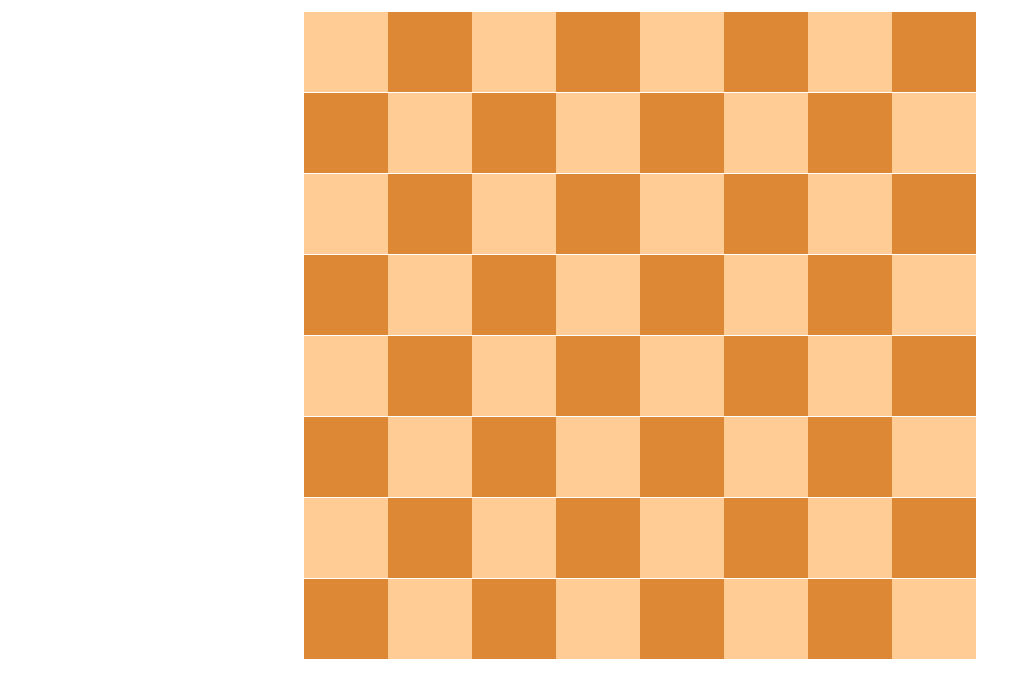
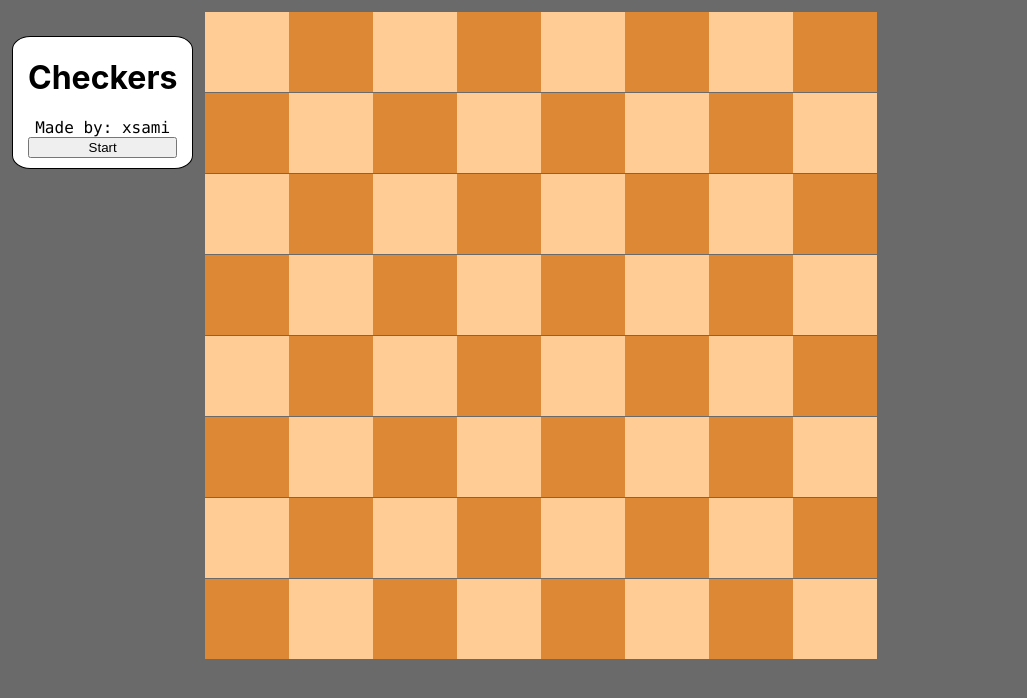
Before and after one commit to xsami/checker, a React (Create React App) app: page / in a window 1280 px wide. Shown: the top 698 px of the page, without its empty margins (0-1027 px from the left). Built offline with nearby package versions, Linux system fonts and the light colour scheme.

Commit message:
question 2: pieces structure

```diff
--- a/public/index.html
+++ b/public/index.html
@@ -1,5 +1,5 @@
 <!DOCTYPE html>
-<html lang="en">
+<html lang="en" style="background-color: #6b6a6a;">
   <head>
     <meta charset="utf-8" />
     <link rel="icon" href="%PUBLIC_URL%/favicon.ico" />
--- a/src/App.css
+++ b/src/App.css
@@ -1,5 +1,8 @@
 .App {
-  text-align: center;
+}
+
+.inline {
+  display: inline-grid;
 }
 
 .App-logo {
--- a/src/App.js
+++ b/src/App.js
@@ -1,11 +1,27 @@
 import React from 'react';
 import './App.css';
 import Board from './components/Board/Board';
+import Config from './components/Config/Config';
+import { GameContextProvider } from './context';
 
 function App() {
+  const board = [
+    [0, 0, 0, 0, 0, 0, 0, 0],
+    [0, 0, 0, 0, 0, 0, 0, 0],
+    [0, 0, 0, 0, 0, 0, 0, 0],
+    [0, 0, 0, 0, 0, 0, 0, 0],
+    [0, 0, 0, 0, 0, 0, 0, 0],
+    [0, 0, 0, 0, 0, 0, 0, 0],
+    [0, 0, 0, 0, 0, 0, 0, 0],
+    [0, 0, 0, 0, 0, 0, 0, 0]
+  ];
   return (
+
     <div className="App">
+      <GameContextProvider board={board}>
+      <Config></Config>
       <Board></Board>
+      </GameContextProvider>
     </div>
   );
 }
--- a/src/components/Board/Board.css
+++ b/src/components/Board/Board.css
@@ -1,5 +1,6 @@
 .board {
     margin-top: 12px;
+    margin-left: 12px;
 }
 
 .row {
--- a/src/components/Board/Board.js
+++ b/src/components/Board/Board.js
@@ -1,27 +1,24 @@
-import React from 'react';
+import React, { useContext } from 'react';
 import './Board.css';
-
-const board = [
-    [0, 0, 0, 0, 0, 0, 0, 0],
-    [0, 0, 0, 0, 0, 0, 0, 0],
-    [0, 0, 0, 0, 0, 0, 0, 0],
-    [0, 0, 0, 0, 0, 0, 0, 0],
-    [0, 0, 0, 0, 0, 0, 0, 0],
-    [0, 0, 0, 0, 0, 0, 0, 0],
-    [0, 0, 0, 0, 0, 0, 0, 0],
-    [0, 0, 0, 0, 0, 0, 0, 0]
-]
+import { GameContext } from '../../context';
+import Piece from '../Piece/Piece';
 
 
 function Board() {
+
+  const gameContext = useContext(GameContext);
+
+  const { board } = gameContext;
+
   return (
-    <div className="board">
+    <div className="board inline">
         {
             board.map((v, k) =>
                 <div key={k} className="row">
                     {
                         v.map((element, ek) =>
                             <div key={ek} className={(ek % 2 ^ (k+1) % 2) ? "cream block": "brown block"}>
+                                <Piece data={element}></Piece>
                             </div>
                         )
                     }
--- /dev/null
+++ b/src/components/Config/Config.css
@@ -0,0 +1,8 @@
+.config {
+    margin-left: 12px;
+    text-align: center;
+    border: 1px solid;
+    background-color: white;
+    border-radius: 10%;
+    padding: 0px 15px 10px;
+}
--- /dev/null
+++ b/src/components/Config/Config.js
@@ -0,0 +1,62 @@
+import React, { useContext } from 'react';
+import './Config.css';
+import { GameContext } from '../../context';
+
+function Position(x=0, y=0) {
+    this.x = x;
+    this.y = y;
+}
+
+function Piece(color='', state=false, moves=[], jumps=[], position={}) {
+    this.color = color;
+    this.state = state;
+    this.moves = moves;
+    this.jumps = jumps;
+    this.position = position;
+}
+
+function getNewBoard(initialBoard){
+    const whitePiece = new Piece('white', true, [], [], new Position());
+    const redPiece = new Piece('red', true, [], [], new Position());
+    const newBoard = [];
+
+    for (let i = 0; i < initialBoard.length; i++) {
+        const row = initialBoard[i];
+        const newRow = [...row];
+        for (let j = 0; j < row.length; j++) {
+            let element = new Piece();
+            const decition = !(j % 2 ^ (i+1) % 2); // dark position
+            if (i < 3 && decition) {
+                // whites
+                element = whitePiece;
+                element.position = new Position(i, j);
+            } else if (i > 4 && decition) {
+                // reds
+                element = redPiece;
+                element.position = new Position(i, j);
+            }
+            newRow[j] = element;
+        }
+        newBoard.push(newRow);
+    }
+
+    return newBoard;
+}
+
+function Config() {
+    const gameContext = useContext(GameContext);
+
+    const {board, setBoard } = gameContext;
+
+    return (
+      <div className="config inline">
+          <h1>Checkers</h1>
+          <code>Made by: xsami</code>
+          <button className="play" onClick={() => setBoard(getNewBoard(board))}>
+              Start
+          </button>
+      </div>
+    );
+  }
+
+  export default Config;
--- /dev/null
+++ b/src/components/Piece/Piece.css
@@ -0,0 +1,22 @@
+.white:hover, .red:hover {
+    cursor: pointer;
+}
+
+
+.white {
+    background-color: white;
+    border: 2px solid;
+    height: 90%;
+    border-radius: 50%;
+    width: 90%;
+    margin: 3px;
+}
+
+.red {
+    background-color: red;
+    border: 2px solid;
+    height: 90%;
+    border-radius: 50%;
+    width: 90%;
+    margin: 3px;
+}
--- /dev/null
+++ b/src/components/Piece/Piece.js
@@ -0,0 +1,13 @@
+import React from 'react';
+import './Piece.css';
+
+const Piece = props => {
+    const color = props.data.color ? props.data.color: '';
+
+    return (
+        <div className={color}>
+        </div>
+    );
+}
+
+export default Piece;
--- /dev/null
+++ b/src/context/GameContext.js
@@ -0,0 +1,22 @@
+import React, { createContext, useState } from "react";
+
+export const Context = createContext({});
+
+export const Provider = props => {
+
+  const {
+    board: initialBoard,
+    children
+  } = props;
+
+  const [board, setBoard] = useState(initialBoard);
+
+  const gameContext = {
+    board,
+    setBoard
+  };
+
+  return <Context.Provider value={gameContext}>{children}</Context.Provider>;
+};
+
+export const { Consumer } = Context;
--- /dev/null
+++ b/src/context/index.js
@@ -0,0 +1,5 @@
+export {
+    Context as GameContext,
+    Provider as GameContextProvider,
+    Consumer as GameContextConsumer
+  } from "./GameContext";
```
